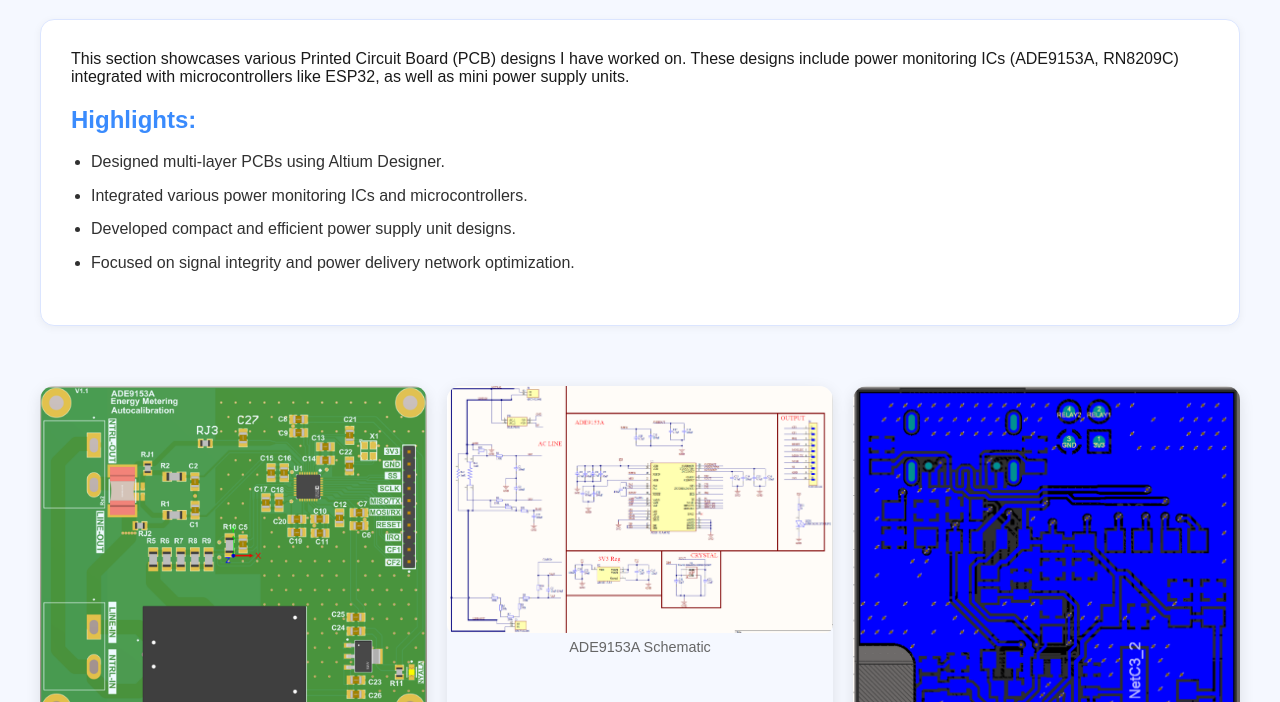
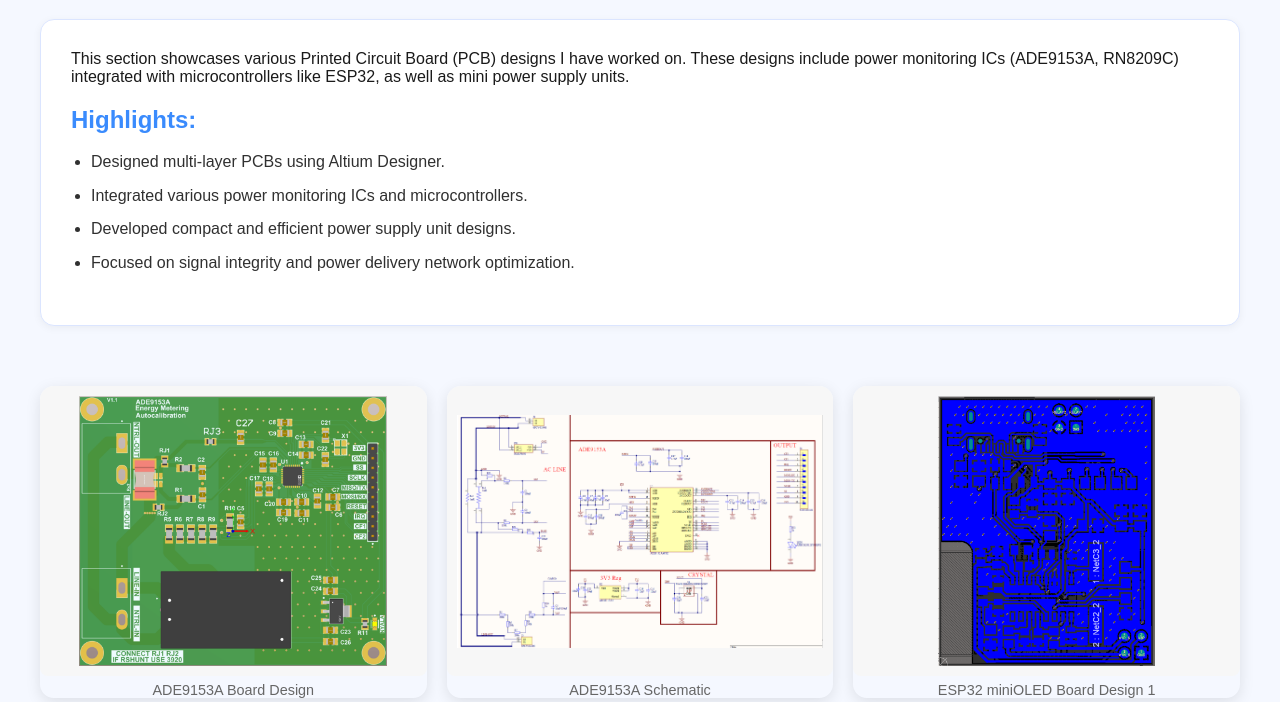
Before and after one commit to mikaelade00/Portofolio, a plain HTML site: page pcb_designs.html in a window 1280 px wide. Shown: the part 98-800 px from the top of the page. Drawn offline with Linux system fonts and the light colour scheme.

Commit message:
modified:   pcb_designs.html

```diff
--- a/pcb_designs.html
+++ b/pcb_designs.html
@@ -9,22 +9,33 @@
     <style>
     .project-grid {
         display: grid;
-            grid-template-columns: repeat(auto-fill, minmax(350px, 1fr));
+        grid-template-columns: repeat(auto-fill, minmax(300px, 1fr));
         gap: 20px;
         margin-top: 20px;
     }
 
+    .project-image {
+        width: 100%;
+        display: flex;
+        flex-direction: column;
+        align-items: center;
+    }
+
     .project-image img {
         width: 100%;
+        height: auto;
+        aspect-ratio: 4 / 3;
+        object-fit: contain;
         border-radius: 8px;
-            display: block;
+        background: #f7f7f7;
+        padding: 10px;
     }
 
     .image-caption {
+        margin-top: 6px;
         font-size: 0.9rem;
+        color: #666;
         text-align: center;
-            margin-top: 6px;
-            color: #666;
     }
     </style>
 </head>
```
Lines whose indentation alone changed are shown as unchanged.
